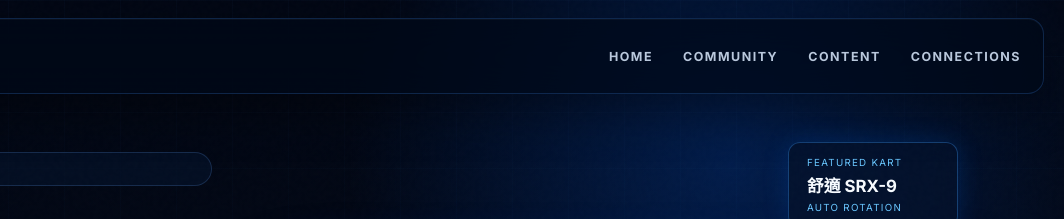
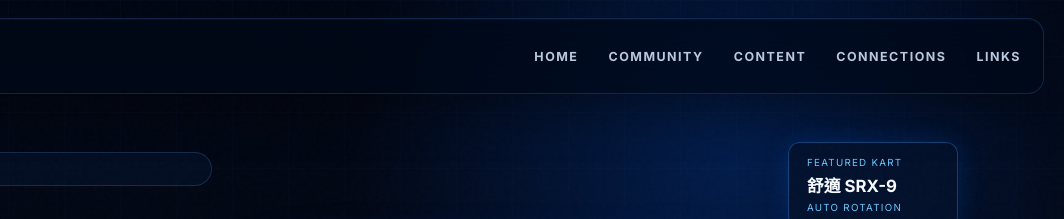
Before and after one commit to ubereats6/ubereats6.github.io, a plain HTML site: page index.html in a window 1280 px wide. Shown: the top 219 px of the page, 216-1280 px from the left. Drawn offline with Linux system fonts and the light colour scheme.

Commit message:
Add files via upload

```diff
--- a/index.html
+++ b/index.html
@@ -34,6 +34,7 @@
       <a href="#community">COMMUNITY</a>
       <a href="#content">CONTENT</a>
       <a href="#people">CONNECTIONS</a>
+      <a href="links.html">LINKS</a>
     </nav>
   </header>
 
```
